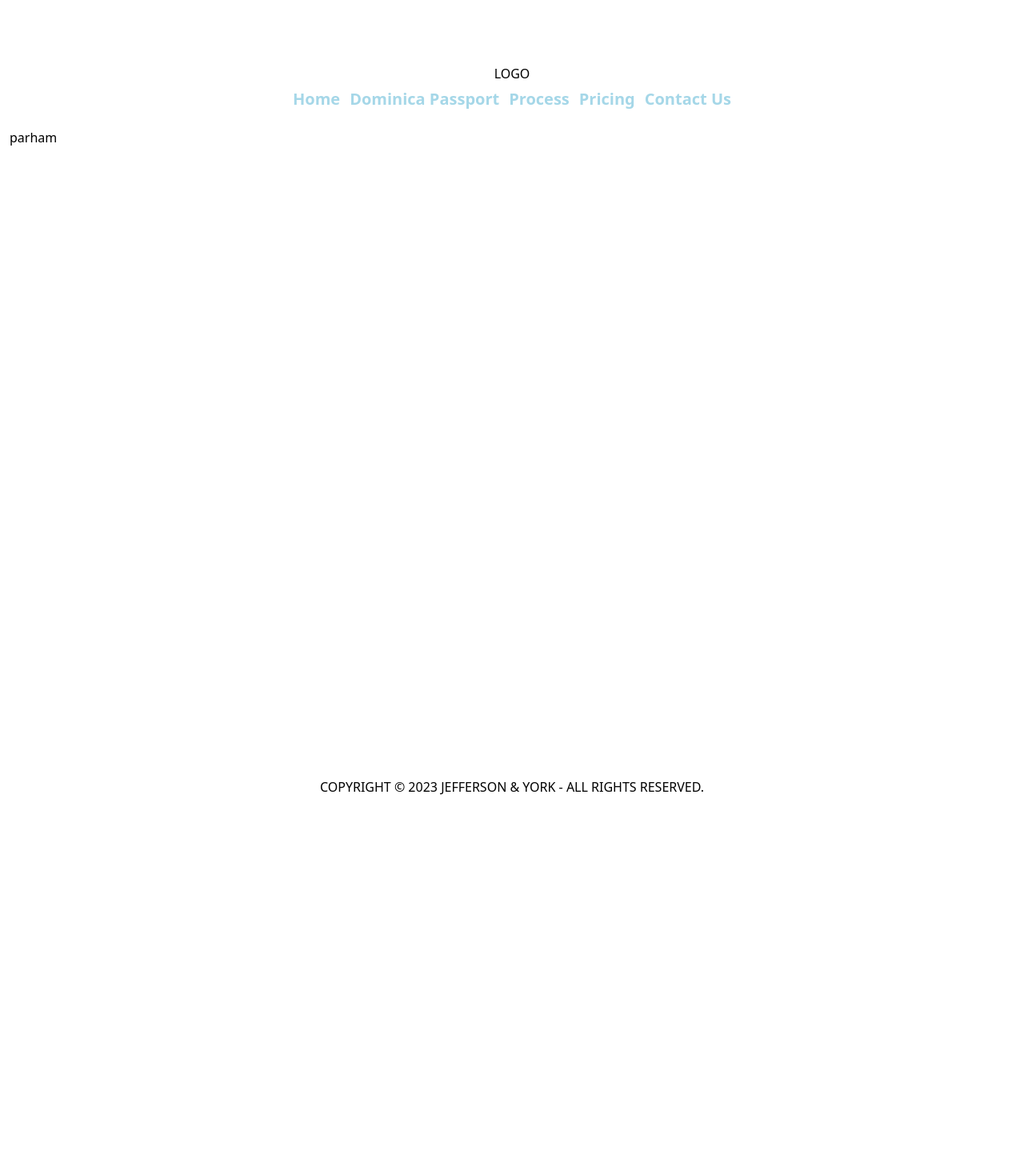
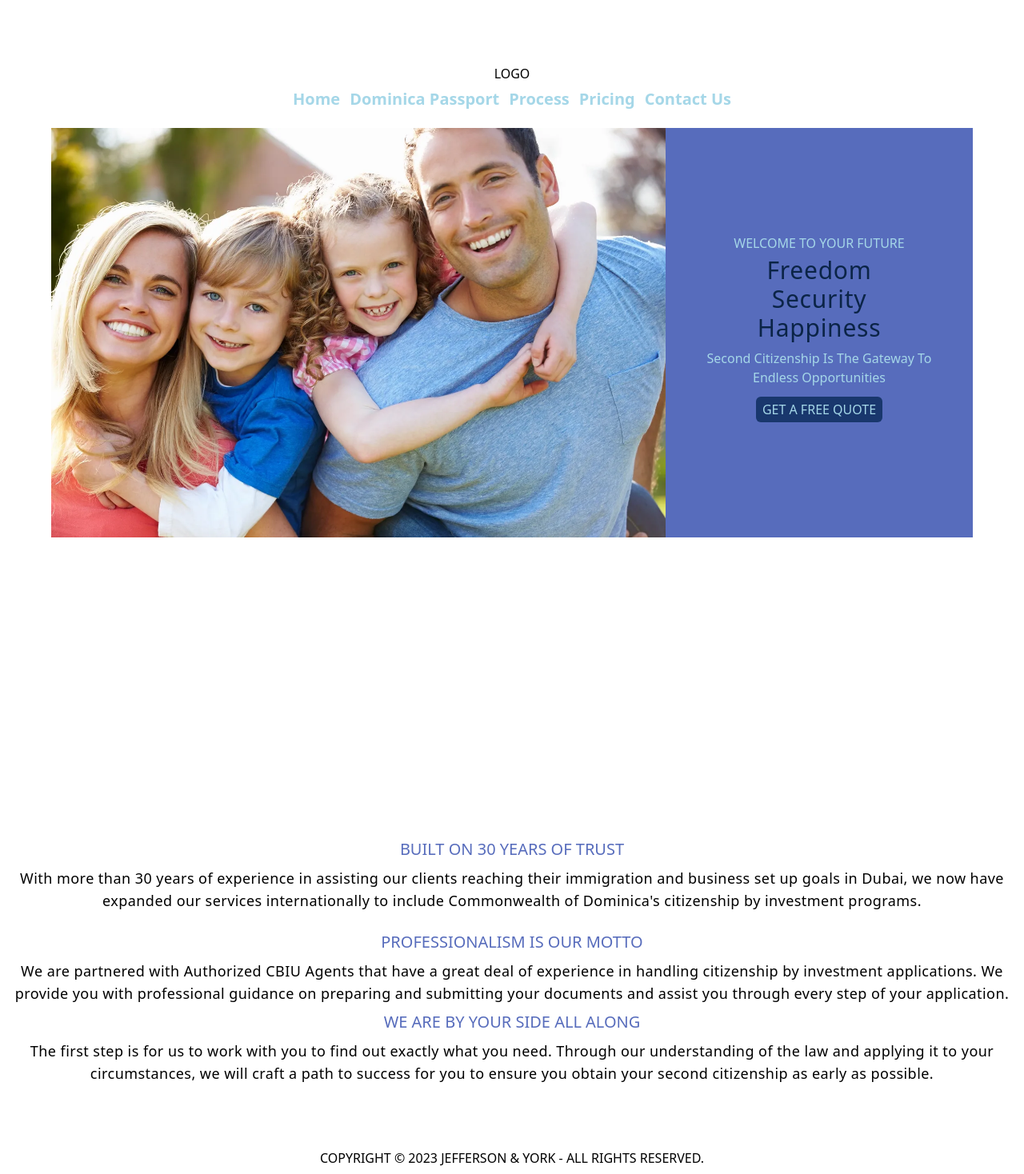
Before and after one commit to Caribbeandxb/cmc-final, a Next.js app: page / in a window 1280 px wide. Shown: the whole page at 80% size. Before the commit the page ends 1004 px from the top, so only its background shows below. Built offline with nearby package versions, Linux system fonts and the light colour scheme.

Commit message:
create main cart

```diff
--- a/src/components/layouts/index.js
+++ b/src/components/layouts/index.js
@@ -1,5 +1,5 @@
 const Layout = ({ children }) => {
-  return <main className='min-h-screen max-w-full m-3'>{children}</main>;
+  return <main className=' min-h-screen max-w-full m-3'>{children}</main>;
 };
 
 export default Layout;
--- /dev/null
+++ b/src/components/shared/HeaderCart.jsx
@@ -0,0 +1,58 @@
+import Image from 'next/image';
+import React from 'react';
+import Layout from '../layouts';
+import Link from 'next/link';
+
+const HeaderCart = () => {
+  return (
+    <Layout>
+      <main className=' max-h-screen w-full'>
+        {/* Cart header start */}
+        <article className='w-full h-48 md:max-w-6xl md:mx-auto md:max-h-full md:h-full md:flex'>
+          {/* cart Image */}
+          <div className='block w-full m-0 md:h-full md:m-0'>
+            <Image
+              className='w-full object-cover md:h-full md:w-full md:m-0'
+              src={'/images/header.webp'}
+              alt='header'
+              width={500}
+              height={500}
+            />
+          </div>
+          {/* cart Image */}
+          {/* cart Info */}
+          <div className='w-full mx-auto bg-mainLightColor md:w-1/2 md:min-h-full md:flex md:items-center'>
+            <div className='w-10/12 mx-auto flex flex-col items-center justify-center'>
+              <h3 className='text-secondaryLightColor mt-7 md:mt-2'>
+                WELCOME TO YOUR FUTURE
+              </h3>
+              <div className='text-center my-5 md:my-1'>
+                <p className='font-light tracking-wide text-3xl text-mainColor'>
+                  Freedom{' '}
+                </p>
+                <p className='font-light tracking-wide text-3xl text-mainColor'>
+                  Security{' '}
+                </p>
+                <p className='font-light tracking-wide text-3xl text-mainColor'>
+                  Happiness
+                </p>
+                <p className='my-2 text-secondaryLightColor'>
+                  Second Citizenship Is The Gateway To Endless Opportunities
+                </p>
+              </div>
+              <div className='mb-5 bg-secondaryColor rounded-md'>
+                <button className='px-2 py-1 uppercase text-secondaryLightColor'>
+                  <Link href={'/'}>get a free quote</Link>
+                </button>
+              </div>
+            </div>
+          </div>
+          {/* cart Info */}
+        </article>
+        {/* Cart header end */}
+      </main>
+    </Layout>
+  );
+};
+
+export default HeaderCart;
--- a/src/pages/index.js
+++ b/src/pages/index.js
@@ -1,10 +1,57 @@
 import Layout from '@/components/layouts';
+import HeaderCart from '@/components/shared/HeaderCart';
+import Head from 'next/head';
 import React from 'react';
 
 const HomePage = () => {
   return (
     <Layout>
-      <h3>parham</h3>
+      <Head>
+        <title>CMC</title>
+      </Head>
+      {/*  */}
+      <HeaderCart />
+
+      {/* Info */}
+      <div className='text-center my-20'>
+        {/* Info one */}
+        <div className='my-4'>
+          <h3 className='text-mainLightColor text-xl py-2'>BUILT ON 30 YEARS OF TRUST</h3>
+          <p className='font-light tracking-wide text-sm md:text-lg'>
+            With more than 30 years of experience in assisting our clients
+            reaching their immigration and business set up goals in Dubai, we
+            now have expanded our services internationally to include
+            Commonwealth of Dominica's citizenship by investment programs.{' '}
+          </p>
+        </div>
+        {/* Info one */}
+
+        {/* Info two */}
+        <div>
+          <h3 className='text-mainLightColor text-xl py-2'>PROFESSIONALISM IS OUR MOTTO</h3>
+          <p className='font-light tracking-wide text-sm md:text-lg'>
+            We are partnered with Authorized CBIU Agents that have a great deal
+            of experience in handling citizenship by investment applications. We
+            provide you with professional guidance on preparing and submitting
+            your documents and assist you through every step of your
+            application.
+          </p>
+        </div>
+        {/* Info two */}
+
+        {/* Info three */}
+        <div>
+          <h3 className='text-mainLightColor text-xl py-2'>WE ARE BY YOUR SIDE ALL ALONG</h3>
+          <p className='font-light tracking-wide text-sm md:text-lg'>
+            The first step is for us to work with you to find out exactly what
+            you need. Through our understanding of the law and applying it to
+            your circumstances, we will craft a path to success for you to
+            ensure you obtain your second citizenship as early as possible.
+          </p>
+        </div>
+        {/* Info three */}
+      </div>
+      {/* Info */}
     </Layout>
   );
 };
```
